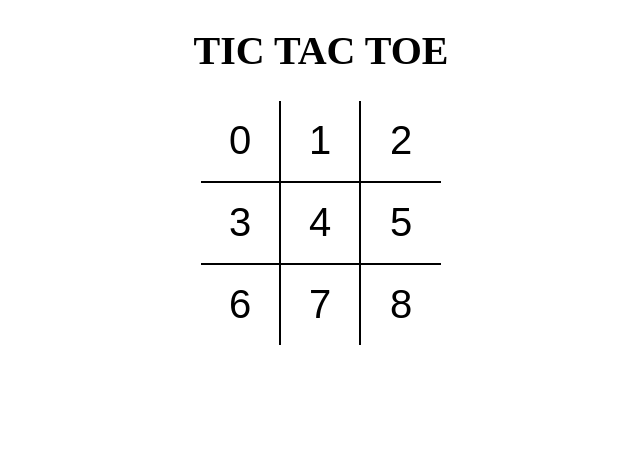
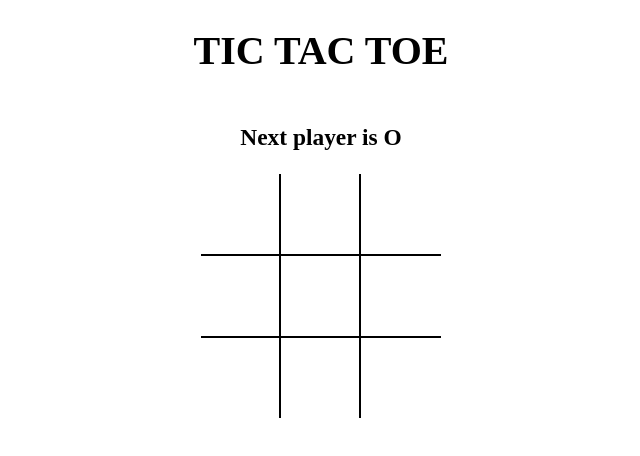
Before and after one commit to jump3rhood/tictactoe, a React (Vite) app: page / in a window 1280 px wide. Shown: the top 456 px of the page, without its empty margins (319-959 px from the left). Built offline with nearby package versions, Linux system fonts and the light colour scheme.

Commit message:
Calculate winner and lift state up to App Comp

```diff
--- a/src/App.jsx
+++ b/src/App.jsx
@@ -1,11 +1,38 @@
-import React from 'react';
+import React, { useState } from 'react';
+import Board from './components/Board';
+import { calculateWinner } from './helpers';
 import './styles/root.scss';
-import Board from './components/Board';
-const App = () => (
-  <div className="app">
-    <h1>TIC TAC TOE</h1>
-    <Board />
-  </div>
-);
+
+const App = () => {
+  const [board, setBoard] = useState(Array(9).fill(null));
+  const [isXNext, setIsXNext] = useState(false);
+
+  const winner = calculateWinner(board);
+  const message = winner
+    ? `Winner is ${winner}`
+    : `Next player is ${isXNext ? 'X' : 'O'}`;
+
+  const handleSquareClick = position => {
+    if (board[position] || winner) {
+      return;
+    }
+
+    setBoard(prev => {
+      return prev.map((square, pos) => {
+        if (pos === position) return isXNext ? 'X' : 'O';
+        return square;
+      });
+    });
+    setIsXNext(prev => !prev);
+  };
+
+  return (
+    <div className="app">
+      <h1>TIC TAC TOE</h1>
+      <h3>{message}</h3>
+      <Board board={board} handleSquareClick={handleSquareClick} />
+    </div>
+  );
+};
 
 export default App;
--- a/src/components/Board.jsx
+++ b/src/components/Board.jsx
@@ -1,25 +1,29 @@
 import React from 'react';
 import Square from './Square';
-function Board() {
+
+const Board = ({ board, handleSquareClick }) => {
+  const renderSquare = pos => {
+    return <Square value={board[pos]} onClick={() => handleSquareClick(pos)} />;
+  };
   return (
     <div className="board">
       <div className="board-row">
-        <Square value={0} />
-        <Square value={1} />
-        <Square value={2} />
+        {renderSquare(0)}
+        {renderSquare(1)}
+        {renderSquare(2)}
       </div>
       <div className="board-row">
-        <Square value={3} />
-        <Square value={4} />
-        <Square value={5} />
+        {renderSquare(3)}
+        {renderSquare(4)}
+        {renderSquare(5)}
       </div>
       <div className="board-row">
-        <Square value={6} />
-        <Square value={7} />
-        <Square value={8} />
+        {renderSquare(6)}
+        {renderSquare(7)}
+        {renderSquare(8)}
       </div>
     </div>
   );
-}
+};
 
 export default Board;
--- a/src/components/Square.jsx
+++ b/src/components/Square.jsx
@@ -1,8 +1,8 @@
 import React from 'react';
 
-function Square({ value }) {
+function Square({ value, onClick }) {
   return (
-    <button className="square" type="button">
+    <button className="square" type="button" onClick={() => onClick(value)}>
       {value}
     </button>
   );
--- /dev/null
+++ b/src/helpers.js
@@ -0,0 +1,19 @@
+export function calculateWinner(squares) {
+  const lines = [
+    [0, 1, 2],
+    [3, 4, 5],
+    [6, 7, 8],
+    [0, 3, 6],
+    [1, 4, 7],
+    [2, 5, 8],
+    [0, 4, 8],
+    [2, 4, 6],
+  ];
+  for (let i = 0; i < lines.length; i++) {
+    const [a, b, c] = lines[i];
+    if (squares[a] && squares[a] === squares[b] && squares[a] === squares[c]) {
+      return squares[a];
+    }
+  }
+  return null;
+}
```
